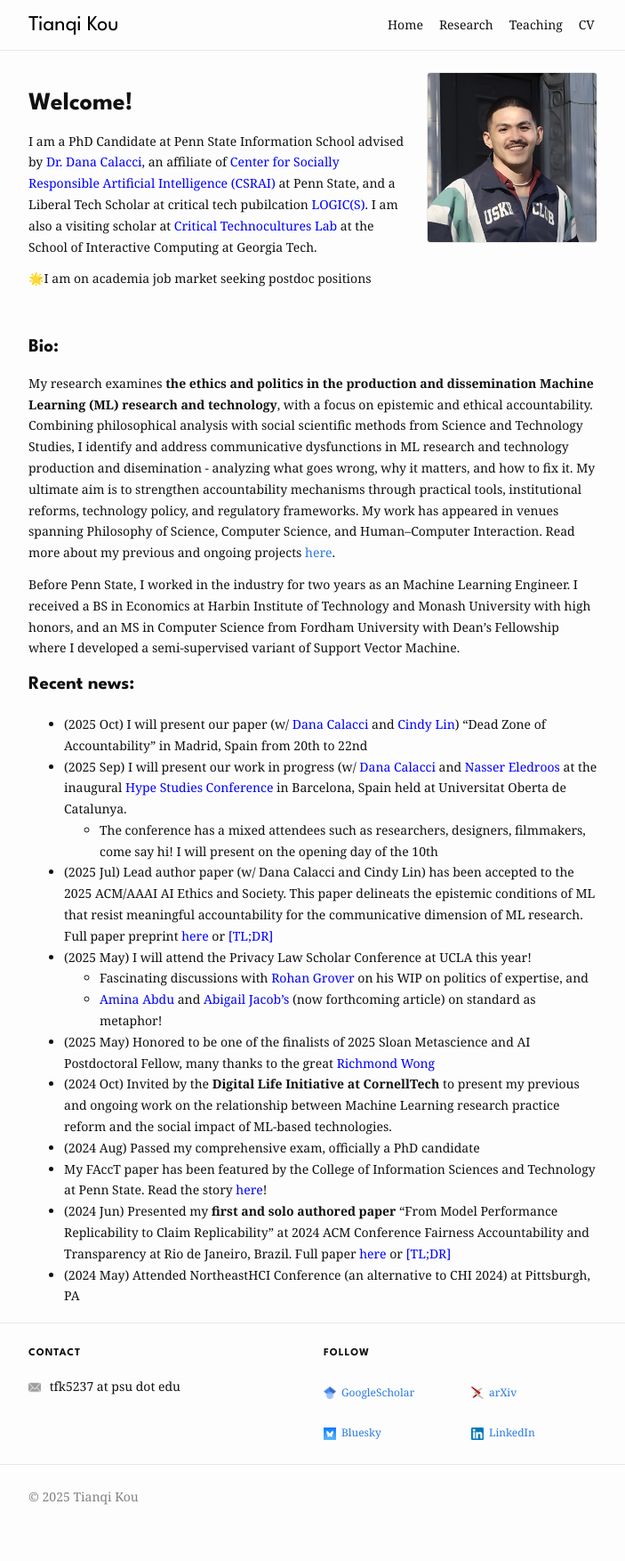
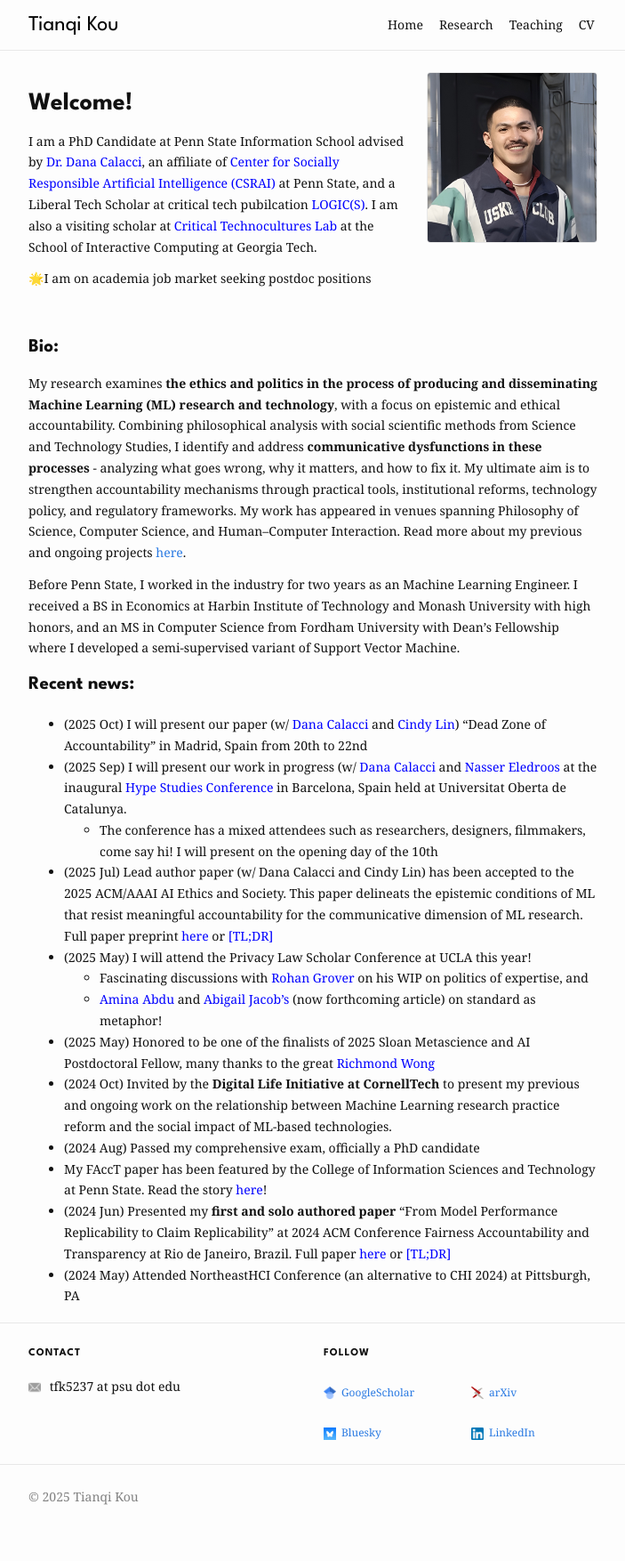
Before and after one commit to koutianqi/koutianqi.github.io, a Jekyll site: the page built from index.markdown, in a window 1280 px wide. Shown: the whole page at 89% size, without its empty margins (288-991 px from the left). Built offline with Jekyll 4.4.1, drawn with Linux system fonts in a browser that asks for light colours.

Commit message:
Update index.markdown

```diff
--- a/index.markdown
+++ b/index.markdown
@@ -19,7 +19,7 @@
 
 ## Bio:
 
-My research examines **the ethics and politics in the production and dissemination Machine Learning (ML) research and technology**, with a focus on epistemic and ethical accountability. Combining philosophical analysis with social scientific methods from Science and Technology Studies, I identify and address communicative dysfunctions in ML research and technology production and disemination - analyzing what goes wrong, why it matters, and how to fix it. My ultimate aim is to strengthen accountability mechanisms through practical tools, institutional reforms, technology policy, and regulatory frameworks. My work has appeared in venues spanning Philosophy of Science, Computer Science, and Human–Computer Interaction. Read more about my previous and ongoing projects [here](https://koutianqi.github.io/pages/research/).
+My research examines **the ethics and politics in the process of producing and disseminating Machine Learning (ML) research and technology**, with a focus on epistemic and ethical accountability. Combining philosophical analysis with social scientific methods from Science and Technology Studies, I identify and address **communicative dysfunctions in these processes** - analyzing what goes wrong, why it matters, and how to fix it. My ultimate aim is to strengthen accountability mechanisms through practical tools, institutional reforms, technology policy, and regulatory frameworks. My work has appeared in venues spanning Philosophy of Science, Computer Science, and Human–Computer Interaction. Read more about my previous and ongoing projects [here](https://koutianqi.github.io/pages/research/).
 
 Before Penn State, I worked in the industry for two years as an Machine Learning Engineer. I received a BS in Economics at Harbin Institute of Technology and Monash University with high honors, and an MS in Computer Science from Fordham University with Dean's Fellowship where I developed a semi-supervised variant of Support Vector Machine.
 
```
